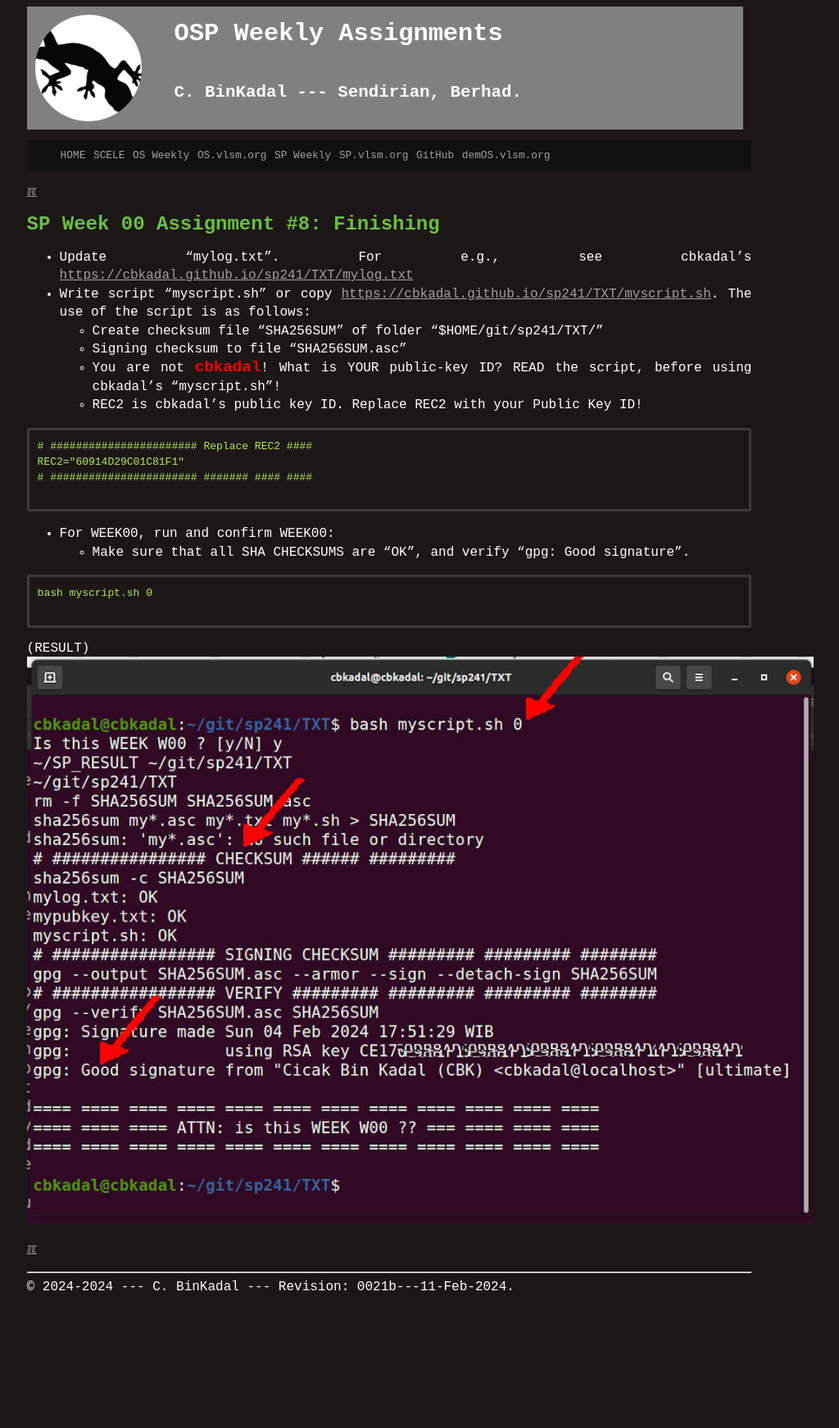
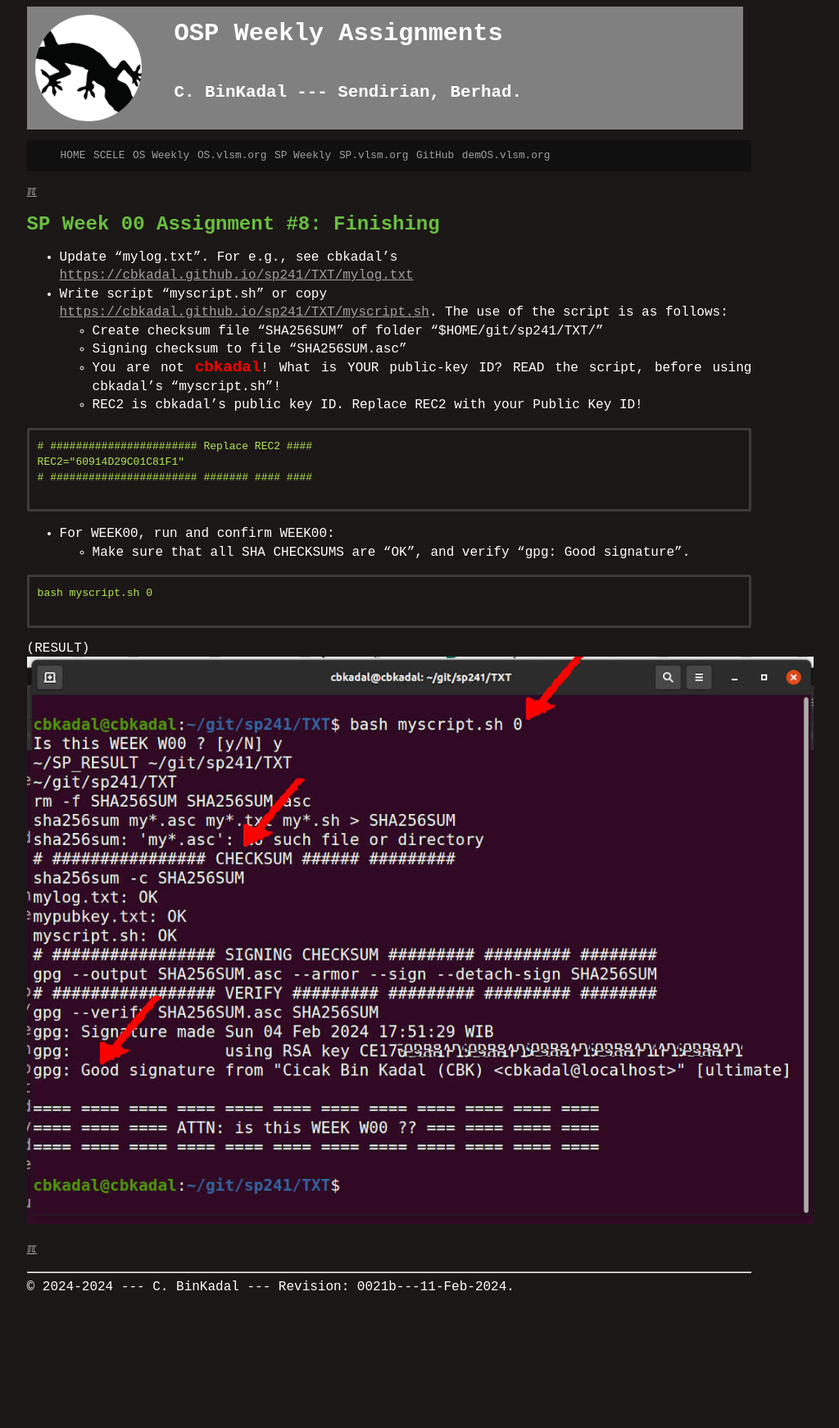
Before and after one commit to os2xx/demOS, a Jekyll site: the page built from S00-11.md, in a window 1280 px wide. Shown: the whole page at 82% size, without its empty margins (165-1189 px from the left). Built offline with Jekyll 4.4.1, drawn with Linux system fonts in a browser that asks for light colours.

Commit message:
modified:   S00-11.md

```diff
--- a/S00-11.md
+++ b/S00-11.md
@@ -6,8 +6,8 @@ title:  "OSP Weekly Assignments"
 [&#x213C;](#idxXXX)<br id="idx000">
 # SP Week 00 Assignment #8: Finishing
 
-* Update "mylog.txt". For e.g., see cbkadal's <https://cbkadal.github.io/sp241/TXT/mylog.txt>
-* Write script "myscript.sh" or copy <https://cbkadal.github.io/sp241/TXT/myscript.sh>.
+* Update "mylog.txt". For e.g., see cbkadal's <br><https://cbkadal.github.io/sp241/TXT/mylog.txt>
+* Write script "myscript.sh" or copy <br><https://cbkadal.github.io/sp241/TXT/myscript.sh>.
   The use of the script is as follows:
   * Create checksum file "SHA256SUM" of folder "$HOME/git/sp241/TXT/"
   * Signing checksum to file "SHA256SUM.asc"
```
